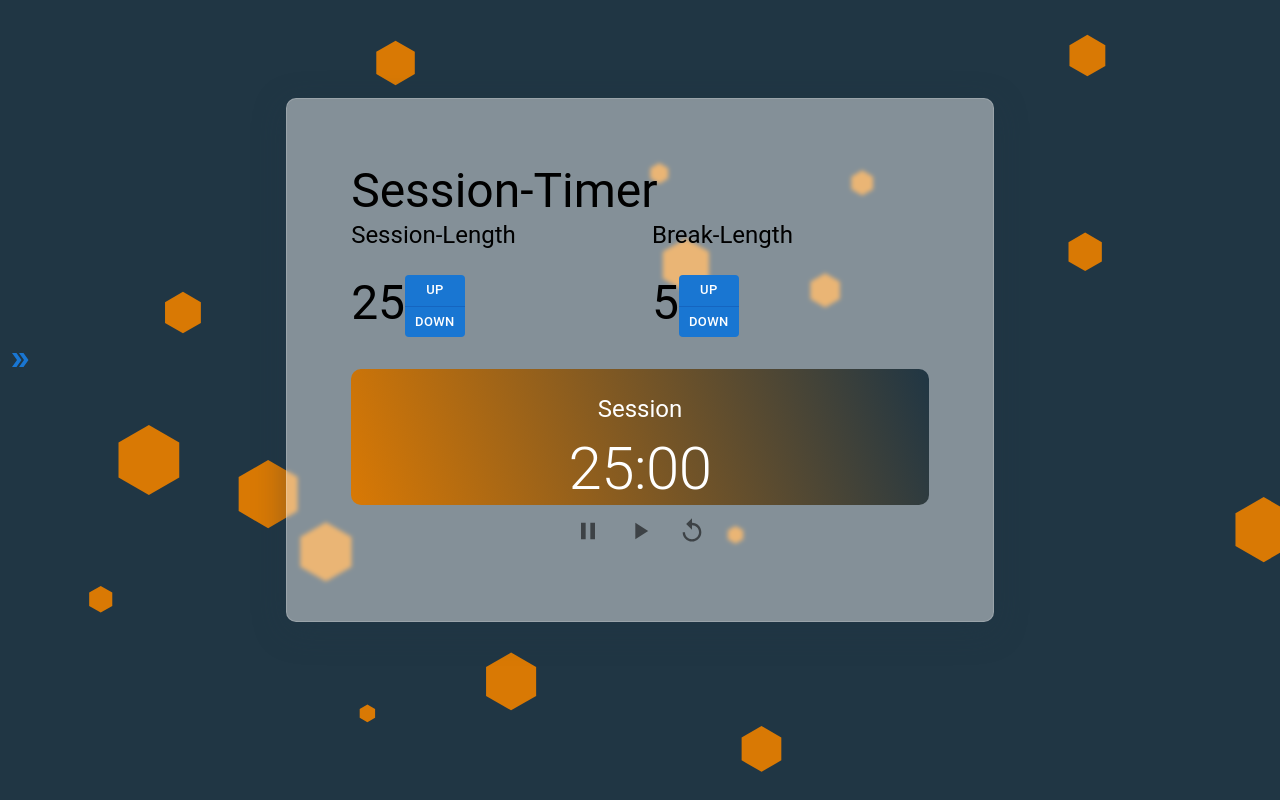
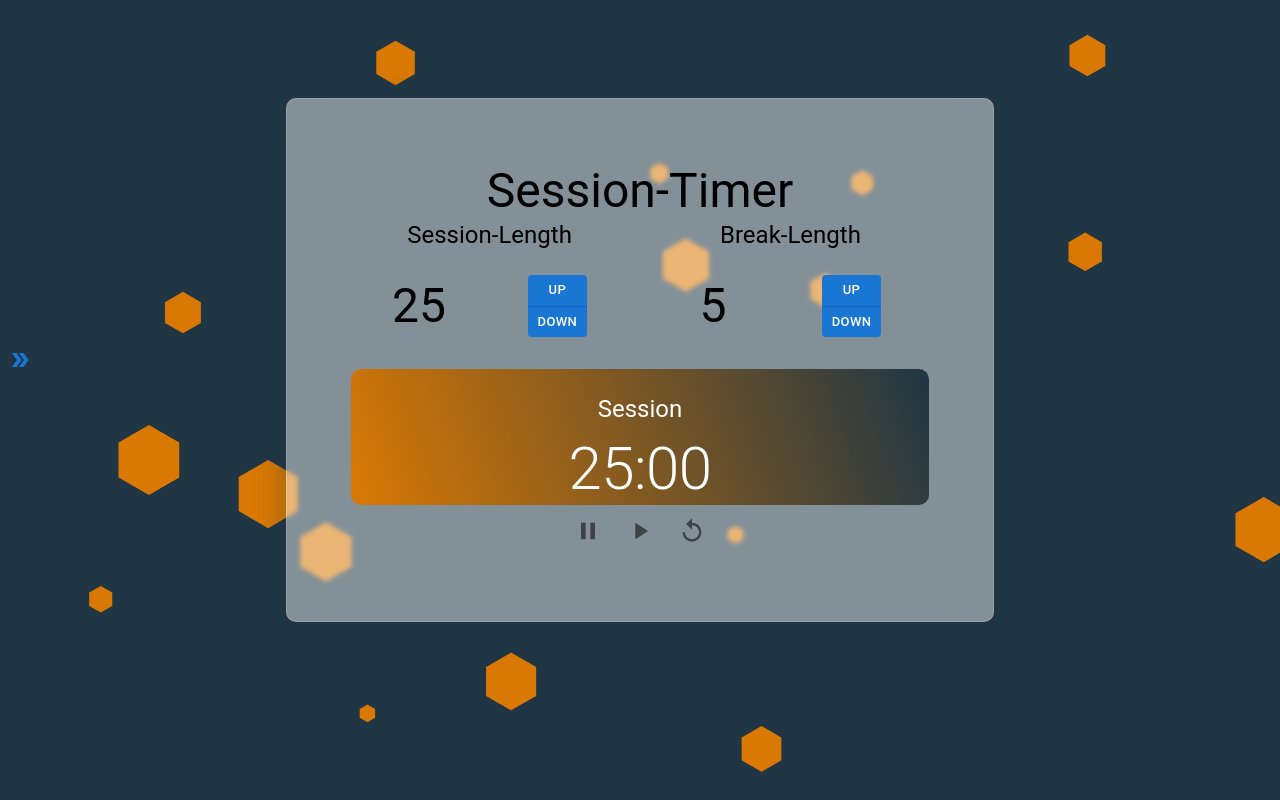
Before and after one commit to Dmnk28/timer, a React (Create React App) app in the folder timer/: page / in a window 1280 px wide. Built offline with nearby package versions, Linux system fonts and the light colour scheme.

Commit message:
Last Styling in SCSS and added a MUI theme

```diff
--- a/timer/src/styles/main.css
+++ b/timer/src/styles/main.css
@@ -1,12 +1,13 @@
 /* Elements, Ids, Classes */
 body {
   min-height: 100vh;
+  background: url("../assets/polygon-scatter-haikei.svg") no-repeat center center fixed;
+  background-size: cover;
+  text-align: center;
 }
 
 .App {
   min-height: 100vh;
-  background: url("../assets/polygon-scatter-haikei.svg") no-repeat center center fixed;
-  background-size: cover;
 }
 
 #timer-container {
@@ -38,6 +39,11 @@ body {
   display: -webkit-box;
   display: -ms-flexbox;
   display: flex;
+  -ms-flex-pack: distribute;
+      justify-content: space-around;
+  -webkit-box-align: center;
+      -ms-flex-align: center;
+          align-items: center;
 }
 
 #timer-container #timer #time-container {
--- a/timer/src/styles/main.scss
+++ b/timer/src/styles/main.scss
@@ -5,12 +5,13 @@
 
 body {
     min-height: 100vh;
+    background: url('../assets/polygon-scatter-haikei.svg') no-repeat center center fixed;
+    background-size: cover;
+    text-align: center;
 }
 
 .App {
     min-height: 100vh;
-    background: url('../assets/polygon-scatter-haikei.svg') no-repeat center center fixed;
-    background-size: cover;
 }
 
 #timer-container{
@@ -26,6 +27,8 @@ body {
 
         .time-adjust {
             display: flex;
+            justify-content: space-around;
+            align-items: center;
         }
 
         #time-container {
```
Also changed, not shown: timer/src/components/TimerTheme.js (added, +16 -0 lines), 1 other file (tests, documents, lock files or other folders).
